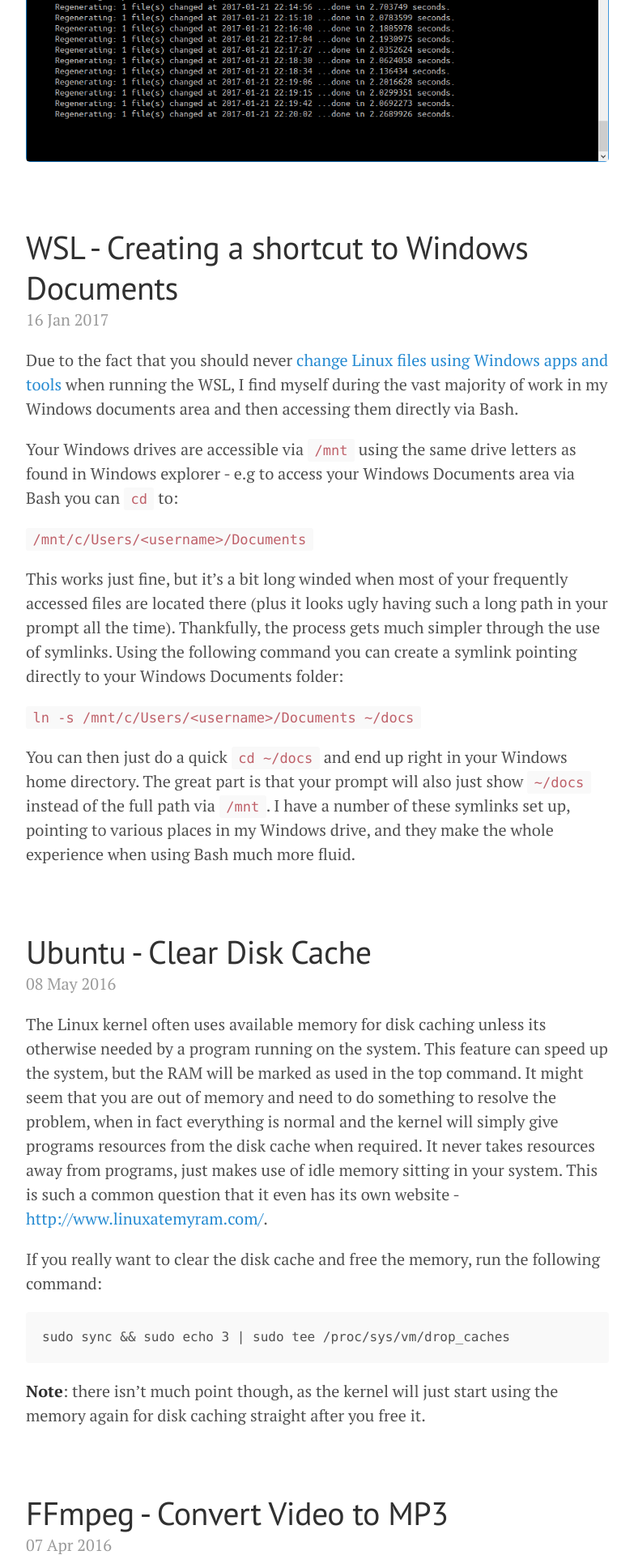
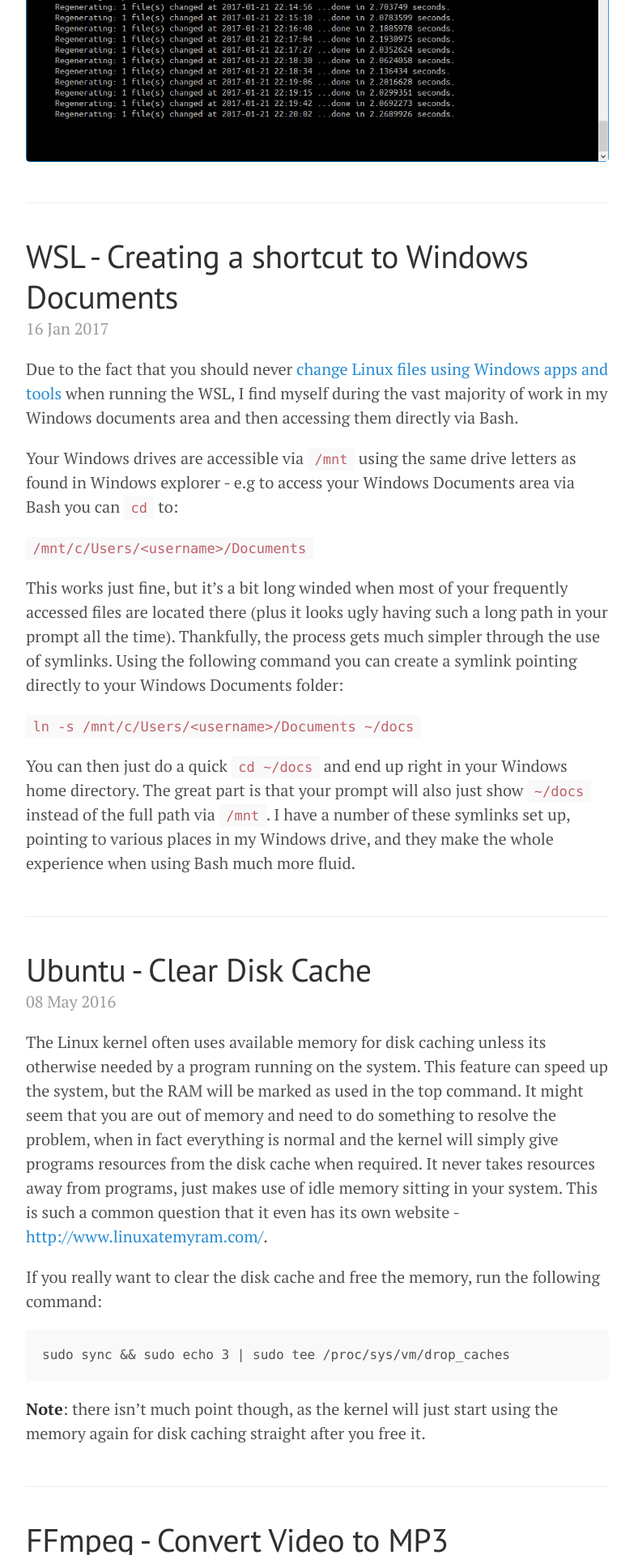
Before and after one commit to raharrison/ryanharrison.co.uk, a Jekyll site: the page built from index.html, in a window 1280 px wide. Shown: the part 2204-4124 px from the top of the page at 81% size, without its empty margins (248-1031 px from the left). Built offline with Jekyll 4.4.1, drawn with Linux system fonts in a browser that asks for light colours; the list of posts is cut into pages by our own code.

Commit message:
Add horizontal rule between posts

```diff
--- a/_sass/lanyon.scss
+++ b/_sass/lanyon.scss
@@ -305,7 +305,9 @@
 
 .page,
 .post {
-  margin-bottom: 4em;
+  margin-bottom: 2em;
+  border-bottom: 1px solid #eee;
+  padding-bottom: 1.5em;
 }
 
 /* Blog post or page title */
@@ -350,6 +352,18 @@
 }
 .related-posts li a:hover small {
   color: inherit;
+}
+
+/**
+ * Site footer
+ */
+.site-footer {
+  border-top: 1px solid lighten(#828282, 40%);
+  border-top: 1px solid #ddd;
+  border-bottom: 1px solid #ddd;
+  background-color: #eee;
+  padding: 20px 0;
+  text-align: center;
 }
 
 
```
